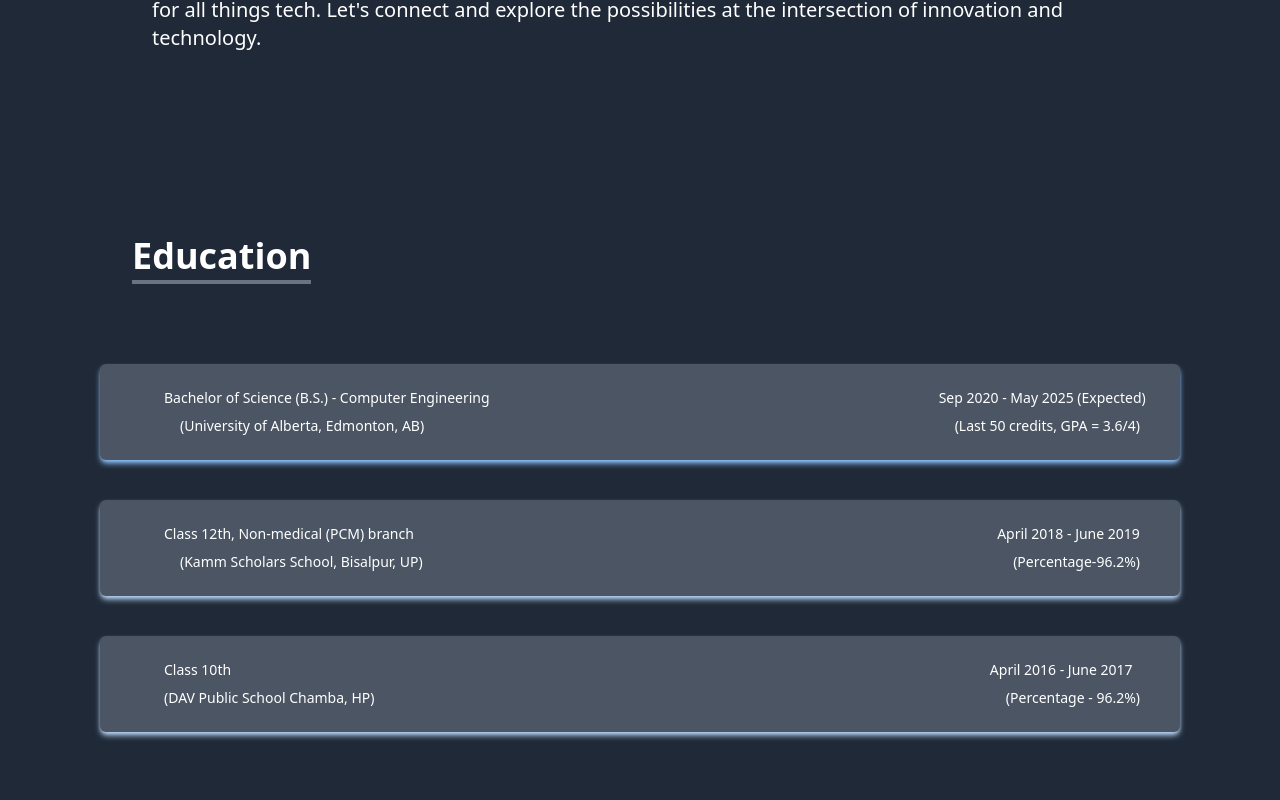
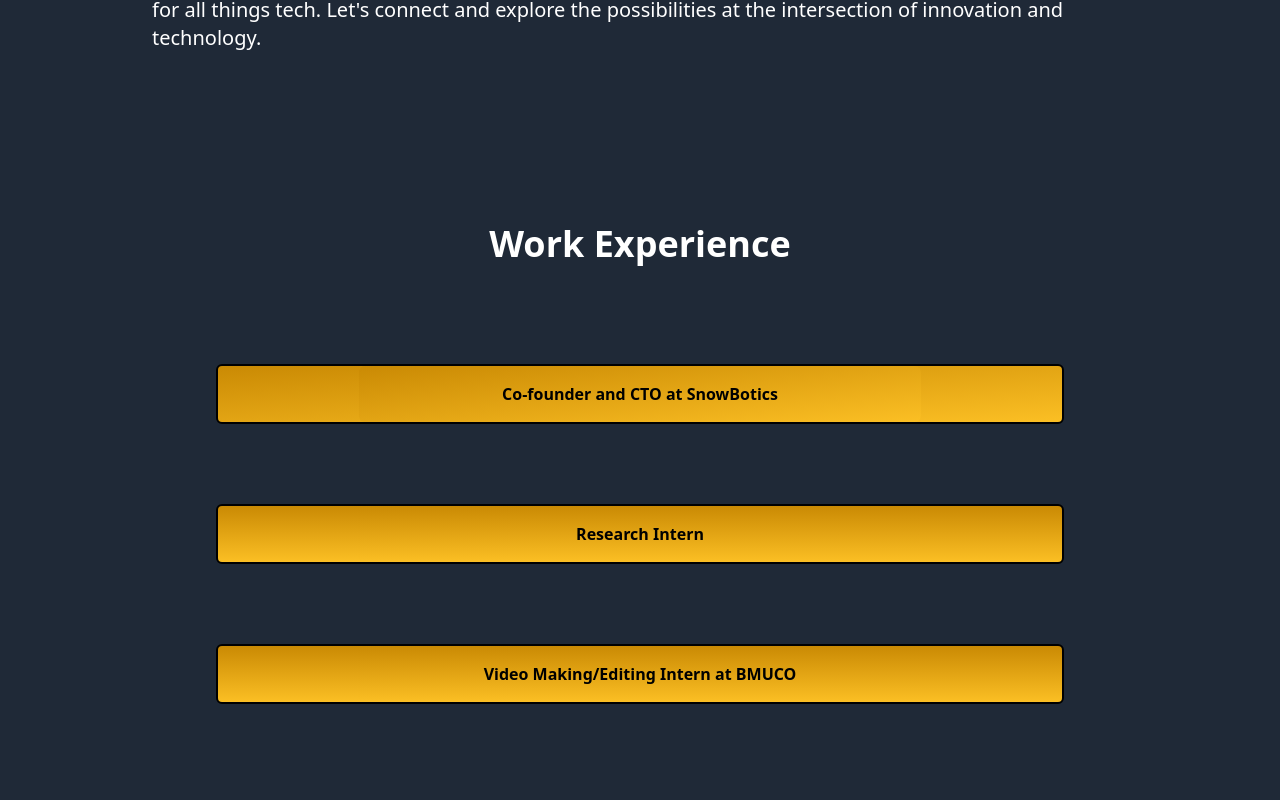
Before and after one commit to Aryan-Rusia-2/Portfolio-Aryan, a React (Create React App) app: page / in a window 1280 px wide. Shown: the part 1540-2340 px from the top of the page. Built offline with nearby package versions, Linux system fonts and the light colour scheme.

Commit message:
Add files via upload

```diff
--- a/src/App.js
+++ b/src/App.js
@@ -9,6 +9,7 @@
 import React, { useEffect } from 'react';
 import Education from "./components/Education";
 import Footer from "./components/Footer"
+import Working from "./components/work";
 
 
 
@@ -26,9 +27,10 @@
       <NavBar />
       <Home />
       <About />
-      <Education/>
+      <Working />
       <Project />
       <Experience />
+      <Education/>
       <Contact />
       <SocialLinks />
       <Awards />
```
